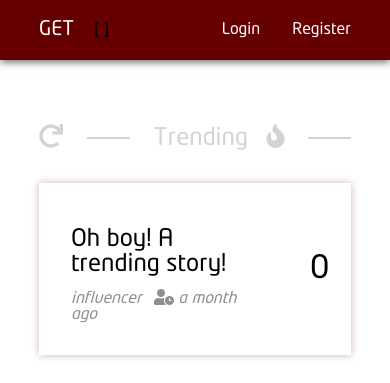
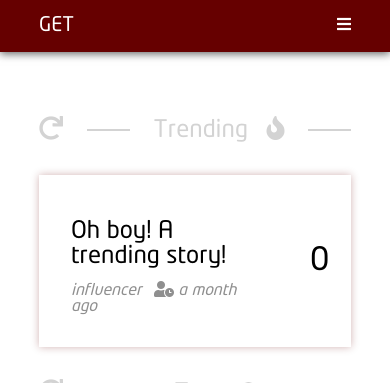
Before and after one commit to miguelpduarte/FEUP-LTW, a PHP site: page /pages/stories.php in a window 390 px wide. Shown: the top 383 px of the page. Run offline with PHP 8.4, Linux system fonts and the light colour scheme; data comes from the database, SQL or seed files in the repository.

Commit message:
Navbar spaghett done?
Also tasty FontAwesome hamburger menu

```diff
--- a/src/css/navbar.css
+++ b/src/css/navbar.css
@@ -1,15 +1,12 @@
 #navbar {
     background-color: var(--main-color);
-    display: flex;
-    align-items: center;
-    flex-wrap: nowrap;
     font-family: var(--title-font);
     /* Para passar a ser xpto: */
     position: sticky;
     top: 0;
     margin-bottom: 4em;
     z-index: 25;
-    padding: 0 10%;
+    padding: 1em 10%;
     -moz-box-shadow:    0 2px 8px rgba(0, 0, 0, 0.6);
     -webkit-box-shadow: 0 2px 8px rgba(0, 0, 0, 0.6);
     box-shadow:         0 2px 8px rgba(0, 0, 0, 0.6);
@@ -27,6 +24,20 @@
     margin: 0.5em 0.5em 0.5em 0;
 }
 
+#navbar .nav-content {
+    display: inline-block;
+    width: 80%;
+}
+
+#navbar .nav-content > div {
+    display: inline-block;
+}
+
+#navbar .nav-content .right-content {
+    position: absolute;
+    right: 10%;
+}
+
 #navbar .logout {
     cursor: pointer;
 }
@@ -37,11 +48,11 @@
     flex: 1;
 }
 
-#navbar .hamburger input {
+#navbar #hamburger {
     display: none;
 }
 
-#navbar .hamburger label {
+#navbar #hamburger ~ label {
     font-size: 0;
 }
 
@@ -57,31 +68,7 @@
     margin: 0 1em;
 }
 
-@media screen and (max-width: 30em) {
-    #navbar .hamburger ul {
-        max-height: 0;
-        flex-direction: column;
-        align-items: flex-start;
-        transition: max-height 0.5s;
-    }
 
-    #navbar .hamburger ul li {
-        margin: 0;
-    }
-
-    #navbar .hamburger label::before {
-        content: "[ ]";
-        font-size: 16px;
-    }
-
-    #navbar .hamburger input:checked ~ label::before {
-        content: "[X]";
-    }
-
-    #navbar .hamburger input:checked ~ ul {
-        max-height: 4em;
-    }
-}
 
 /* Register/Login section */
 
@@ -110,3 +97,59 @@
     display: inline-block;
     margin: 0 0 0 2em;
 }
+
+@media screen and (max-width: 60em) {
+
+    #navbar .nav-content {
+        flex-direction: column;
+        display: none;
+    }
+
+
+    #navbar .nav-content .right-content {
+        position: static;
+        border-top: 1px solid rgba(255, 255, 255, 0.5);
+        margin-top: 2em;
+        padding-top: 1em;
+    }
+
+    #navbar .user-details ul, #navbar .login-register ul{
+        margin-bottom: 1em;
+    }
+
+    #navbar .user-details ul li, #navbar .login-register ul li {
+        margin: 1em 0 0 0;
+    }
+
+    #navbar #hamburger ~ label:before {
+        position: absolute;
+        right: 10%;
+    }
+
+    #navbar .hamburger ul, #navbar .user-details ul, #navbar .login-register ul {
+        flex-direction: column;
+        align-items: flex-start;
+    }
+
+    #navbar .hamburger ul li {
+        margin: 0;
+        padding-top: 20px;
+    }
+
+    #navbar #hamburger ~ label::before {
+        font-family: "Font Awesome 5 Free";
+        font-weight: 900;
+        color: white;
+        content: "\f0c9";
+        font-size: 16px;
+    }
+
+    #navbar #hamburger:checked ~ label::before {
+        content: "\f00d";
+    }
+
+    #navbar #hamburger:checked ~ .nav-content {
+        height: auto;
+        display: flex;
+    }
+}
--- a/src/js/components/Navbar.js
+++ b/src/js/components/Navbar.js
@@ -9,9 +9,13 @@ export class Navbar {
 
 		navbar_elem.innerHTML = `
             <span class="logo"><a href="/">GET</a></span>
-            <div class="hamburger">
+
             <input type="checkbox" id="hamburger"/>
             <label for="hamburger"></label>
+
+            <div class="nav-content">
+
+                <div class="hamburger">
 
                     <ul>
                         <li><a href="/">Stuff</a></li>
@@ -21,18 +25,19 @@ export class Navbar {
                     </ul>
                 </div>
 
-            <div class="login-register">
+                <div class="login-register right-content">
                     <ul>
                         <li><a href="/pages/login.php">Login</a></li>
                         <li><a href="/pages/register.php">Register</a></li>
                     </ul>
                 </div>
-            <div class="user-details">
+                <div class="user-details right-content">
                     <ul>
                         <li><a class="username" href="/pages/user.php?username=">loading_username</a></li>
                         <li><a href="/pages/settings.php">Settings</a></li>
                         <li><a class="logout">Logout</a></li>
                     </ul>
+                </div>
             </div>
         `;
 
--- a/src/templates/common.php
+++ b/src/templates/common.php
@@ -8,6 +8,7 @@ function draw_header($page_title) { ?>
         <head>
             <meta charset="UTF-8">
             <meta http-equiv="X-UA-Compatible" content="ie=edge">
+            <meta name="viewport" content="width=device-width,initial-scale=1">
             <title><?=$page_title?></title>
             <link rel="stylesheet" type="text/css" href="/css/style.css">
             <link rel="stylesheet" type="text/css" href="/css/hljs.css">
```
Lines whose indentation alone changed are shown as unchanged.
